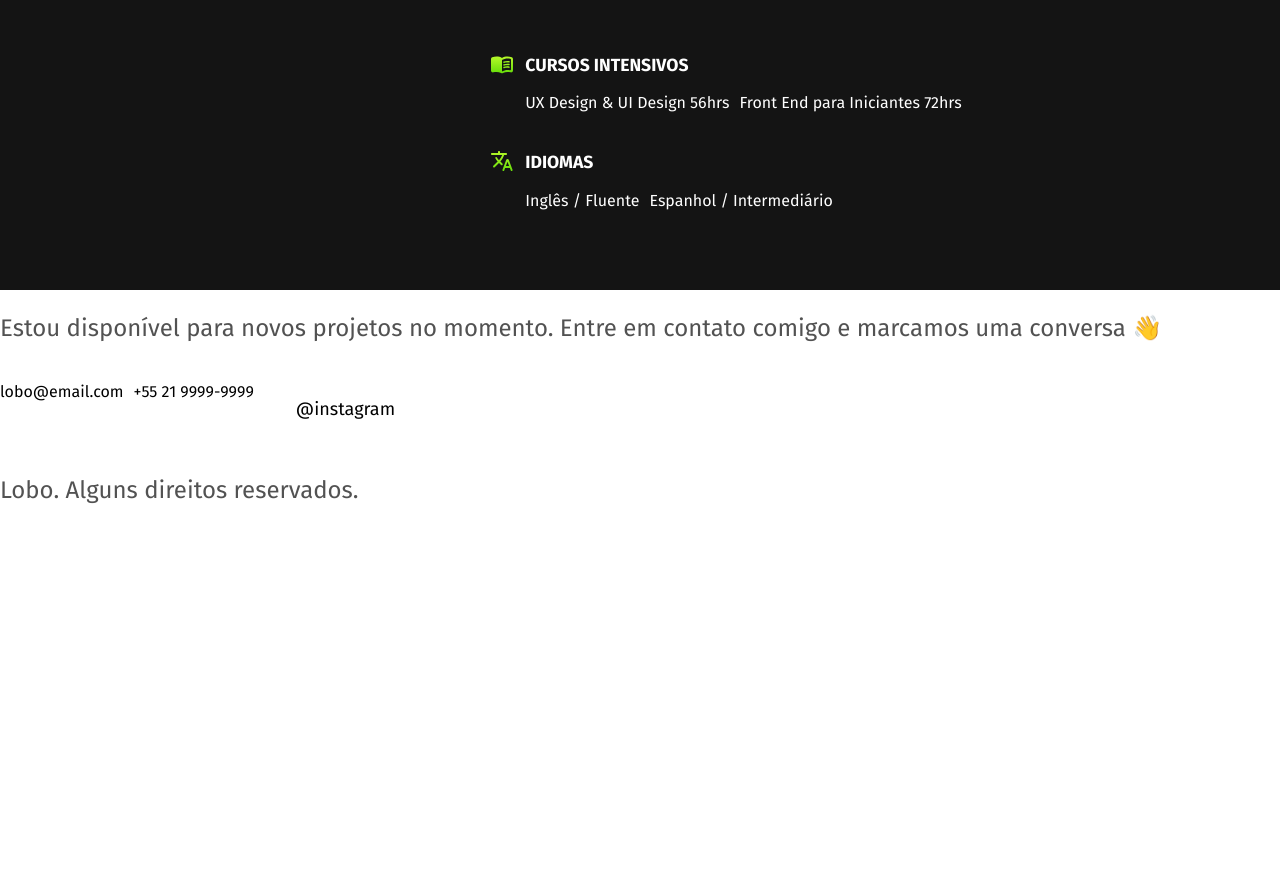
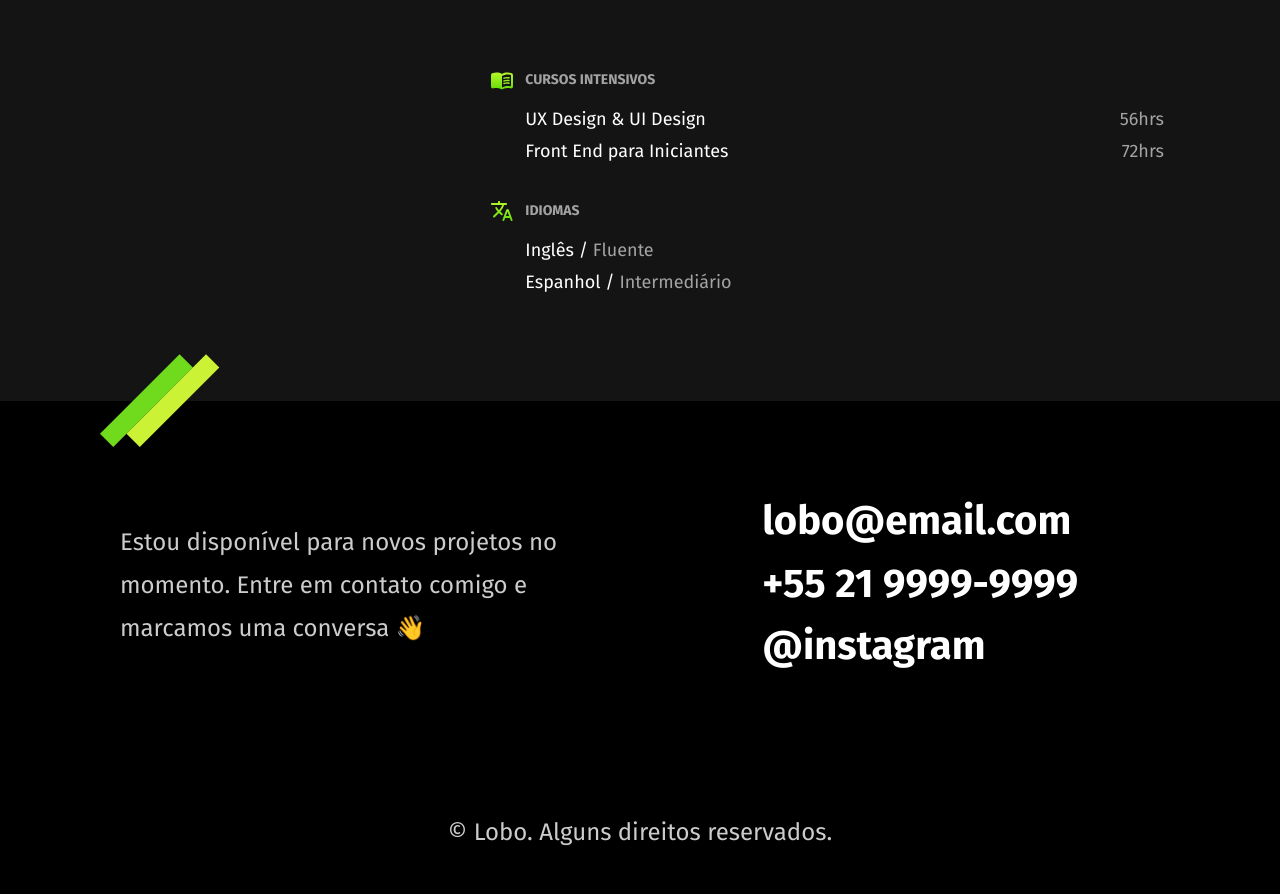
Before and after one commit to stolber/origamid, a plain HTML site: page html-css/lobo-portfolio/index.html in a window 1280 px wide. Shown: the part 1869-2763 px from the top of the page. Before the commit the page ends 2397 px from the top, so only its background shows below. Drawn offline with Linux system fonts and the light colour scheme.

Commit message:
portfolio completo - sem responsividade

```diff
--- a/html-css/lobo-portfolio/css/style.css
+++ b/html-css/lobo-portfolio/css/style.css
@@ -59,11 +59,11 @@ h1::before {
     background: white url(../imagens/detalhe.svg) center no-repeat;
     /* background-position: center;
     background-repeat: no-repeat; */
-    height: 100%;
-    width: 100%;
+    width: 130px;
+    height: 100px;
     position: absolute;
-    top: -85px;
-    right: 340px;
+    top: -15px;
+    left: -43px;
     z-index: -1;
 }
 
@@ -168,6 +168,7 @@ ul {
 .sobre-formacao {
     background: #141414;
     color: #ffffff;
+    height: 100vh;
 }
 
 .sobre-formacao-container {
@@ -205,7 +206,7 @@ ul {
     background: black;
     padding: 20px;
     margin-right: 20px;
-    margin-bottom: 40px;
+    margin-bottom: 60px;
     border-radius: 4px;
     height: 120px;
     position: relative;
@@ -229,7 +230,6 @@ ul {
     left: -4px;
 }
 
-
 .cursos {
     margin-bottom: 40px;
 }
@@ -239,11 +239,17 @@ ul {
 }
 
 .cursos-titulo {
+    font-size: 14px;
+    color: #a3a3a3;
     position: relative;
+    margin-bottom: 20px;
 }
 
 .idiomas-titulo {
+    font-size: 14px;
+    color: #a3a3a3;
     position: relative;
+    margin-bottom: 20px;
 }
 
 .cursos-titulo::before {
@@ -267,3 +273,88 @@ ul {
     width: 25px;
     height: 25px;
 }
+
+.cursos-ul {
+    display: block;
+}
+
+.cursos-ul li {
+    margin-bottom: 10px;
+    margin-right: 20px;
+    display: flex;
+    justify-content: space-between;
+    font-size: 18px;
+}
+
+.cursos-ul li span {
+    color: #a3a3a3;
+}
+
+.idiomas-ul {
+    display: block;
+}
+
+.idiomas-ul li {
+    margin-bottom: 10px;
+    font-size: 18px;
+}
+
+.idiomas-ul li span {
+    color: #a3a3a3;
+}
+
+/* CONFIGURAÇÕES FOOTER */
+
+footer {
+    background: black;
+    position: relative;
+}
+
+footer::before {
+    content: "";
+    display: block;
+    background: url(../imagens/detalhe.svg);
+    background-size: cover;
+    background-repeat: no-repeat;
+    position: absolute;
+    top: -60px;
+    left: 100px;
+    width: 120px;
+    height: 120px;
+}
+
+.contato {
+    display: flex;
+    justify-content: space-around;
+    padding: 80px;
+    gap: 150px;
+    max-width: 85rem;
+}
+
+footer p {
+    color: #cccccc;
+    line-height: 1.8;
+    margin: 40px;
+}
+
+footer ul {
+    margin-right: 100px;
+}
+
+footer li {
+    font-size: 2.5rem;
+    color: white;
+    font-weight: bold;
+}
+
+footer a {
+    font-size: 2.5rem;
+    color: white;
+    padding: 0px;
+    font-weight: bold;
+}
+
+.direitos {
+    text-align: center;
+    font-size: 1.2rem;
+}
--- a/html-css/lobo-portfolio/index.html
+++ b/html-css/lobo-portfolio/index.html
@@ -29,7 +29,7 @@
         </div>
         <div>
             <h1>Desenvolvedor <br>Front End & <br>UX/UI Designer</h1>
-            <p>Localizado em Londrina - PR 🌎</p>
+            <p>Localizado em Londrina - Paraná / BR 🌎</p>
         </div>
     </main>
 
@@ -116,30 +116,32 @@
                 </div>
                 <div class="cursos">
                     <h3 class="cursos-titulo">CURSOS INTENSIVOS</h3>
-                    <ul>
+                    <ul class="cursos-ul">
                         <li>UX Design & UI Design <span>56hrs</span></li>
                         <li>Front End para Iniciantes <span>72hrs</span></li>
                     </ul>
                 </div>
                  <div class="idiomas">
                     <h3 class="idiomas-titulo">IDIOMAS</h3>
-                    <ul>
-                        <li><bold>Inglês</bold> <span>/ Fluente</span></li>
-                        <li><bold>Espanhol</bold> <span>/ Intermediário</span></li>
+                    <ul class="idiomas-ul">
+                        <li>Inglês / <span>Fluente </span>
+                        <li>Espanhol / <span>Intermediário</span>
                     </ul>
                 </div>
             </div>
         </div>
     </section>
     <footer>
-        <p>Estou disponível para novos projetos no momento. Entre em contato comigo e marcamos uma conversa 👋</p>
-        <ul>
-            <li>lobo@email.com</li>
-            <li>+55 21 9999-9999</li>
-            <a href="">@instagram</a>
-        </ul>
-        <div>
-            <p>Lobo. Alguns direitos reservados.</p>
+        <div class="contato">
+            <p>Estou disponível para novos projetos no momento. Entre em contato comigo e marcamos uma conversa 👋</p>
+            <ul>
+                <li>lobo@email.com
+                <li>+55 21 9999-9999
+                <li><a href="">@instagram</a>
+            </ul>
+        </div>
+        <div class="direitos">
+            <p>© Lobo. Alguns direitos reservados.</p>
         </div>
     </footer>
 </body>
```
